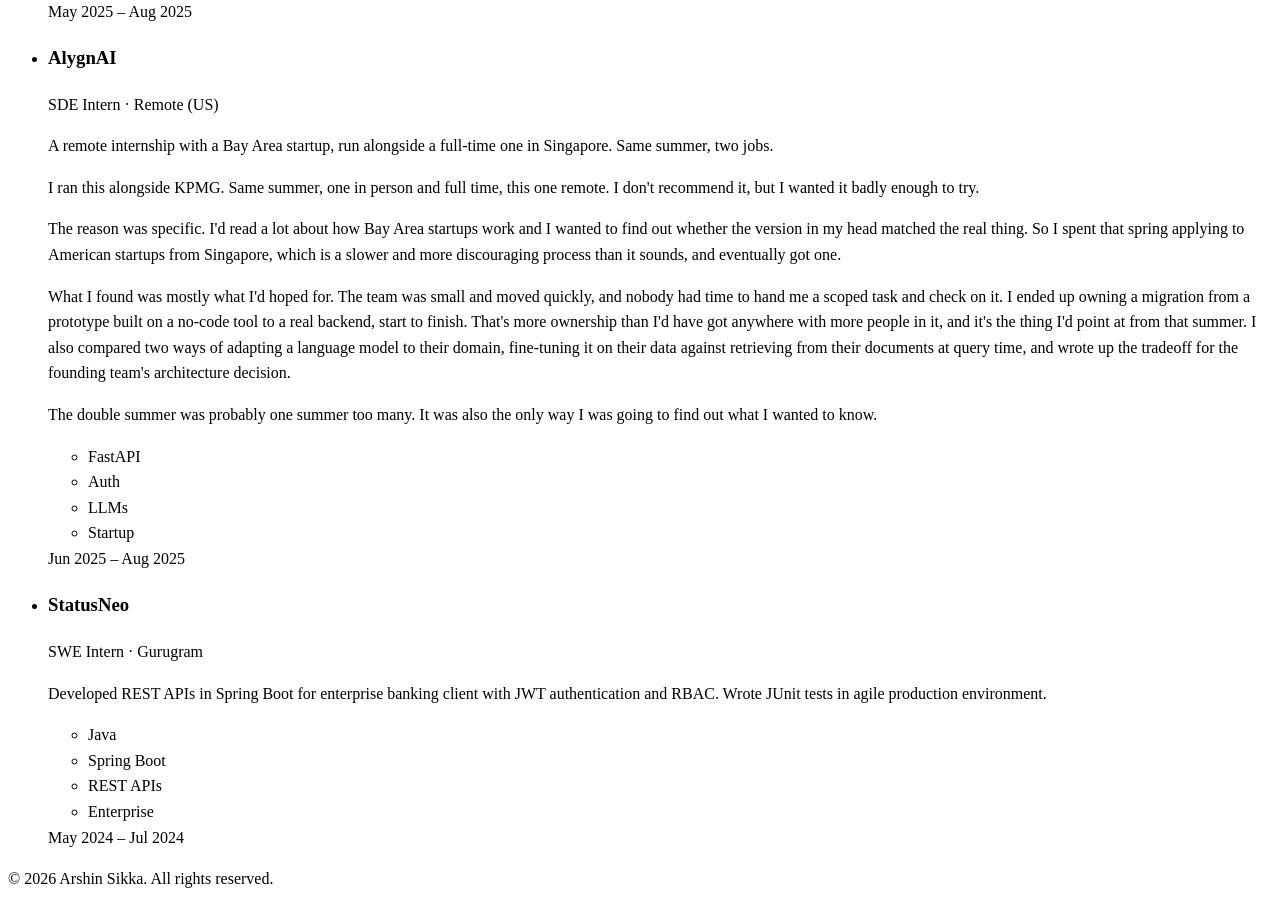
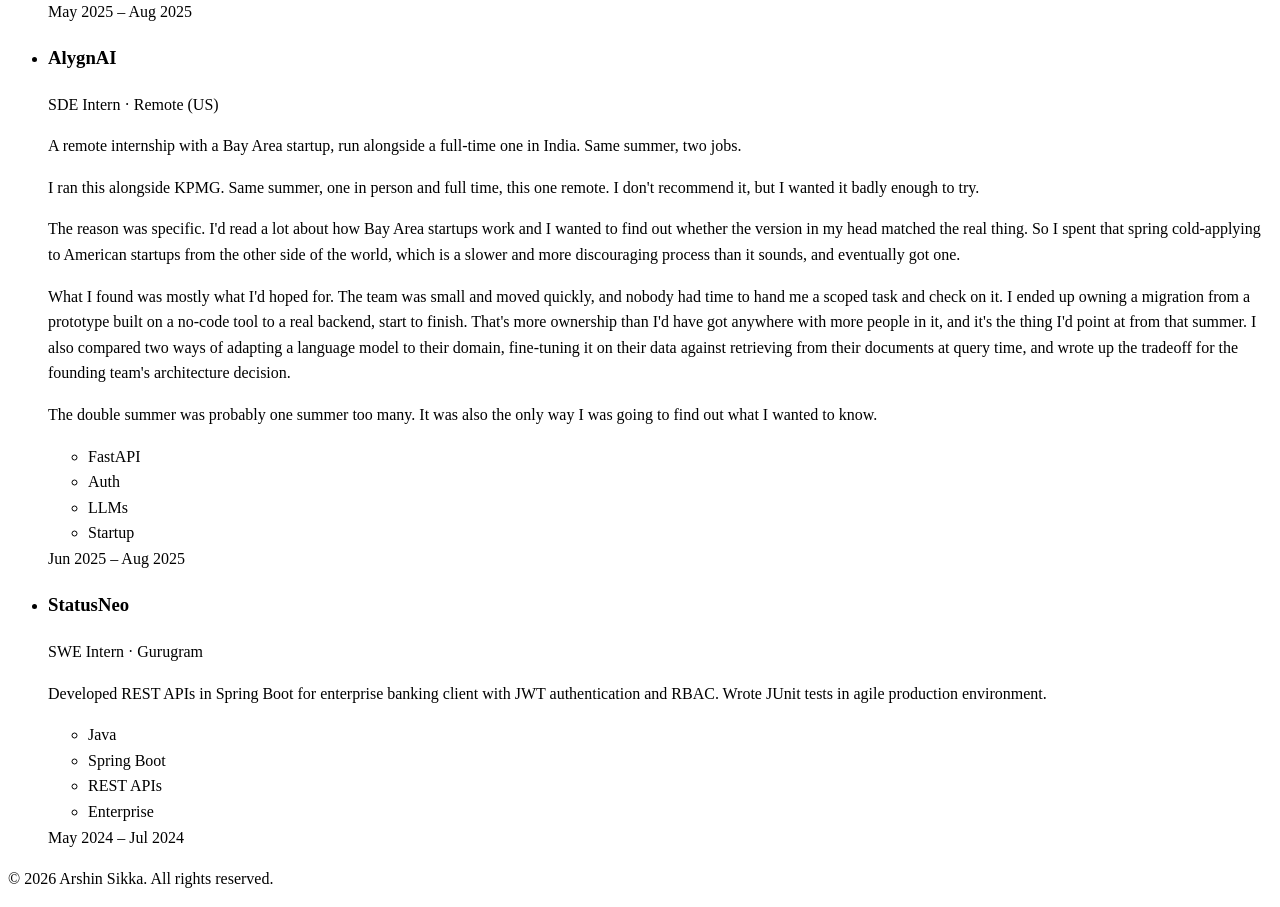
Before and after one commit to arshinsikka/portfolio, a React (Vite) app in the folder client/: page /work in a window 1280 px wide. Shown: the part 2340-3247 px from the top of the page. Built offline with nearby package versions, Linux system fonts and the light colour scheme.

Commit message:
Correct the location in the AlygnAI body
KPMG was in India, not Singapore.

```diff
--- a/client/src/content/roles.ts
+++ b/client/src/content/roles.ts
@@ -116,13 +116,13 @@
     location: "Remote (US)",
     dates: "Jun 2025 – Aug 2025",
     description:
-      "A remote internship with a Bay Area startup, run alongside a full-time one in Singapore. Same summer, two jobs.",
+      "A remote internship with a Bay Area startup, run alongside a full-time one in India. Same summer, two jobs.",
     body: [
       {
         text: "I ran this alongside KPMG. Same summer, one in person and full time, this one remote. I don't recommend it, but I wanted it badly enough to try.",
       },
       {
-        text: "The reason was specific. I'd read a lot about how Bay Area startups work and I wanted to find out whether the version in my head matched the real thing. So I spent that spring applying to American startups from Singapore, which is a slower and more discouraging process than it sounds, and eventually got one.",
+        text: "The reason was specific. I'd read a lot about how Bay Area startups work and I wanted to find out whether the version in my head matched the real thing. So I spent that spring cold-applying to American startups from the other side of the world, which is a slower and more discouraging process than it sounds, and eventually got one.",
       },
       {
         text: "What I found was mostly what I'd hoped for. The team was small and moved quickly, and nobody had time to hand me a scoped task and check on it. I ended up owning a migration from a prototype built on a no-code tool to a real backend, start to finish. That's more ownership than I'd have got anywhere with more people in it, and it's the thing I'd point at from that summer. I also compared two ways of adapting a language model to their domain, fine-tuning it on their data against retrieving from their documents at query time, and wrote up the tradeoff for the founding team's architecture decision.",
```
